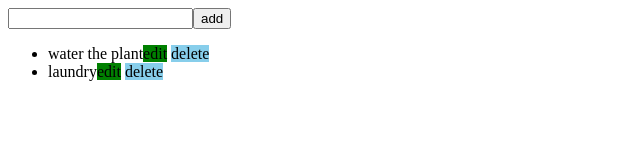
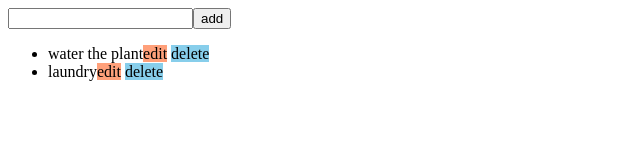
Before and after one commit to prem-0009/react-todo, a React (Create React App) app: page / in a window 1280 px wide. Shown: the top 160 px of the page, without its empty margins (0-640 px from the left). Built offline with nearby package versions, Linux system fonts and the light colour scheme.

Commit message:
disable edit button

```diff
--- a/src/components/Todo.css
+++ b/src/components/Todo.css
@@ -1,5 +1,5 @@
 .edit-button {
-    background-color: green;
+    background-color: lightsalmon;
 }
 .delete-button {
     background-color: skyblue;
--- a/src/components/Todo.js
+++ b/src/components/Todo.js
@@ -16,6 +16,7 @@ const Todo = (props) => {
     handleInputUpdate,
     editValue,
     handleOnEditChange,
+    disabledEditButton,
   } = props;
   // console.log(todoList)
   return (
@@ -37,9 +38,7 @@ const Todo = (props) => {
                 value={editValue}
               />
             ):(
-              <span
-                className="disabled"
-              >{todo}</span>
+              <span>{todo}</span>
 
             )}
 
@@ -48,8 +47,8 @@ const Todo = (props) => {
             {toggle ?
               (
                 <span
-                className="edit-button "
-                //why onClick={(id)=>handleOnUpdate(id)} doesn't work
+                className="edit-button  "
+               //why onClick={(id)=>handleOnUpdate(id)} doesn't work
                 onClick={()=>handleOnUpdate(id)}
 
 
@@ -58,7 +57,8 @@ const Todo = (props) => {
               ):
               (
               <span
-                className="edit-button disabled"
+                className={`edit-button
+                ${disabledEditButton ? 'disable' : ''}`}
                 onClick={()=>handleOnEdit(id)}
               >edit
               </span>
--- a/src/components/TodoView.js
+++ b/src/components/TodoView.js
@@ -22,6 +22,8 @@ class TodoView extends Component {
     isBlank: false,
     message: "",
     editValue: '',
+    disabledEditButton:false,
+
   };
 
   handleOnChange = (event) => {
@@ -94,6 +96,7 @@ class TodoView extends Component {
       todoList: newArr,
 
       editValue: editTodoValue,//assign' the todo value for later use in func handleOnEditChange
+      disabledEditButton: true,//to disable edit buttons
     })
     console.log(newArr)
   };
@@ -109,18 +112,19 @@ class TodoView extends Component {
 
   handleOnUpdate = (targetId)=>{
     let copiedArr = [...this.state.todoList];
-    let newTodo;
+
     let newArr = copiedArr.map((item)=>{
       if(item.id === targetId){
         item.toggle = false;
         item.todo = this.state.editValue;
-        // console.log(item.newTodo)
+
       }
       return item;
     })
 
     this.setState({
       todoList:newArr,
+      disabledEditButton:false,//undisable the edit button
     })
 
 
@@ -128,7 +132,7 @@ class TodoView extends Component {
   }
 
   render() {
-    const { todoList, isBlank, message, editToggle, editValue } = this.state;
+    const { todoList, isBlank, message, editToggle, editValue,disabledEditButton } = this.state;
 
     return (
       <div>
@@ -158,6 +162,7 @@ class TodoView extends Component {
           handleOnChange={this.handleOnChange}
           handleOnEditChange={this.handleOnEditChange}
           handleOnUpdate={this.handleOnUpdate}
+          disabledEditButton={disabledEditButton}
         />
 
         {/* <ul>
```
